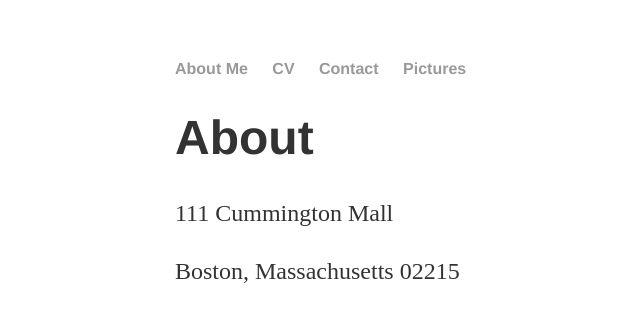
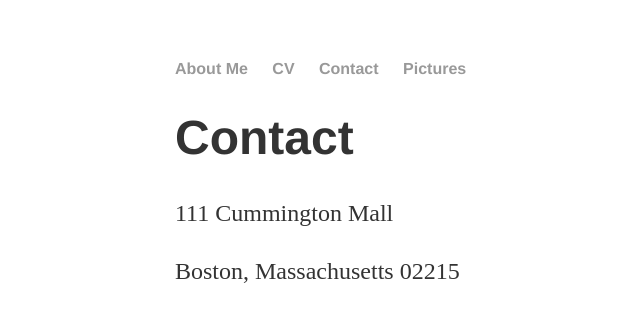
Before and after one commit to erss/erss.github.io, a Jekyll site: the page built from contact/index.html, in a window 1280 px wide. Shown: the top 309 px of the page, without its empty margins (17-657 px from the left). Built offline with Jekyll 4.4.1, drawn with Linux system fonts in a browser that asks for light colours.

Commit message:
Update index.html

```diff
--- a/contact/index.html
+++ b/contact/index.html
@@ -3,8 +3,8 @@ layout: default
 title: Contact Liz Spencer
 ---
 
-		<div class="about">
-			<h1>About</h1>
+		<div class="contact">
+			<h1> Contact</h1>
 			<p>111 Cummington Mall </p>
 			<p>Boston, Massachusetts 02215</p>
 
```
